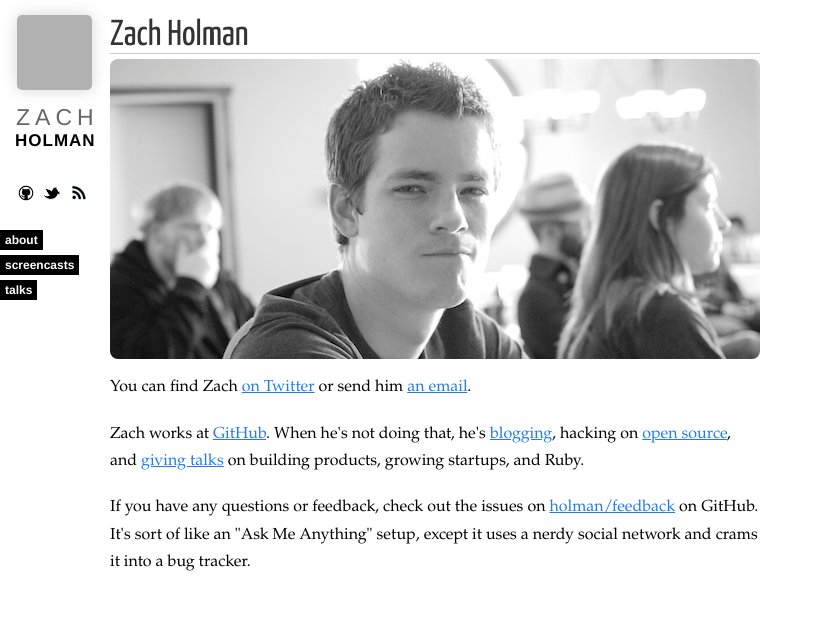
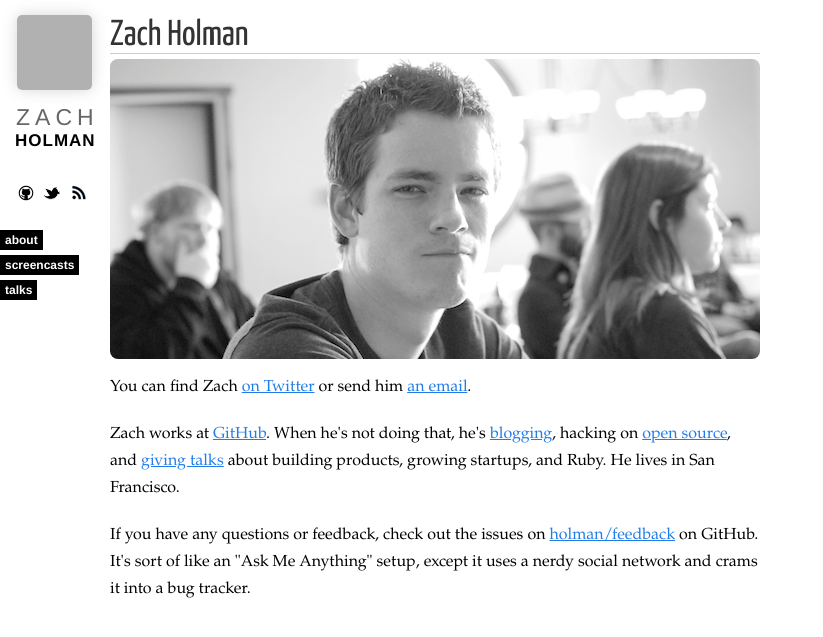
Before and after one commit to broccolini/designertocoder.github.com, a Jekyll site: the page built from about.html, in a window 1280 px wide, cut to the strip 0-637 px from the top of the page. Shown: the whole strip, without its empty margins (0-823 px from the left). Built offline with Jekyll 4.4.1, drawn with Linux system fonts in a browser that asks for light colours; nearby versions of some CDN libraries; Markdown is read by kramdown in place of the engine named in the settings; comment, search, counter and statistics services are not loaded; grey boxes are pictures that could not be loaded.

Commit message:
About tweaks

```diff
--- a/about.html
+++ b/about.html
@@ -16,8 +16,8 @@ title: "About Zach Holman"
     <p>Zach works at <a href="https://github.com">GitHub</a>. When he's not
     doing that, he's <a href="http://zachholman.com">blogging</a>, hacking on
     <a href="https://github.com/holman">open source</a>, and <a
-    href="http://zachholman.com/talks">giving talks</a> on building products,
-    growing startups, and Ruby.</p>
+    href="http://zachholman.com/talks">giving talks</a> about building products,
+    growing startups, and Ruby. He lives in San Francisco.</p>
 
     <p>If you have any questions or feedback, check out the issues on <a
     href="https://github.com/holman/feedback/issues?sort=created&direction=desc&state=open&page=1">holman/feedback</a>
```
